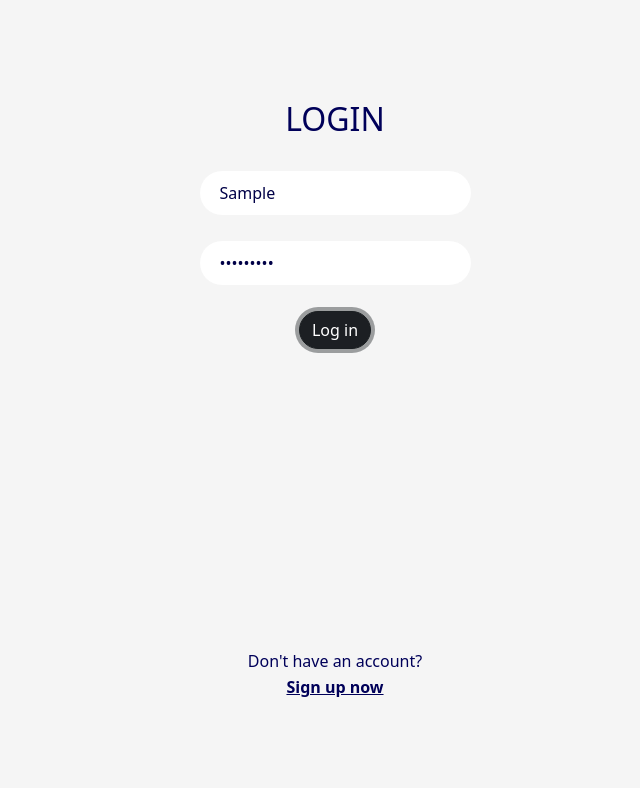
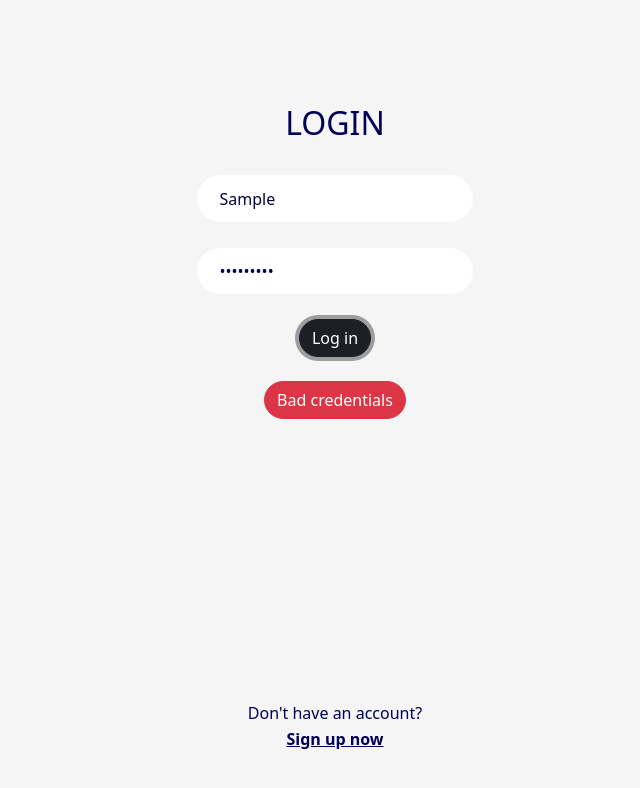
Before and after one commit to codeofcarbon/manageIT_frontend, an Angular app: page /login in a window 1280 px wide. Both pictures are taken after typing "Sample", "Sample123" into the empty fields and a click on the button "Log in". Shown: the top 788 px of the page, without its empty margins (305-945 px from the left). Built offline with nearby package versions, Linux system fonts and the light colour scheme; no server answers.

Commit message:
Login exceptions impl

```diff
--- a/src/app/home/home.component.html
+++ b/src/app/home/home.component.html
@@ -3,10 +3,8 @@
     <div class="d-flex">
         <app-vertical-navbar [user]="userr" [project]="selectedProject"></app-vertical-navbar>
         <div class="borderr" style="border-left: 0px black solid;">
- <!-- ZAKOMENTOWEANE BO NOWA FUNKCJONALNOSC -->
-            <router-outlet>
-            </router-outlet>
-            <!-- <router-outlet *ngIf="selectedProject != null; else elseBlock"></router-outlet> -->
+
+            <router-outlet *ngIf="selectedProject != null; else elseBlock"></router-outlet>
 
             <ng-template #elseBlock>
                 <div class="home">
--- a/src/app/http_interceptor/http-interceptor.ts
+++ b/src/app/http_interceptor/http-interceptor.ts
@@ -8,10 +8,6 @@ import { Observable } from "rxjs";
 export class BasicAuthInterceptor implements HttpInterceptor {
 
     intercept(req: HttpRequest<any>, next: HttpHandler): Observable<HttpEvent<any>> {
-        // if( req.url === 'http://localhost:8080/api/v1/users/authenticate' && req.method === 'GET') {
-        //     console.log('Nothing to intercept')
-        //     return next.handle(req)
-        // }
         req = req.clone({
             withCredentials: true
         });
--- a/src/app/login/login.component.css
+++ b/src/app/login/login.component.css
@@ -1,13 +1,8 @@
 .login-wrapper {
-    margin-top: 100px;
+    margin-top: 13vh;
     flex-direction: column;
     align-items: center;
 }
-
-.form-section {
-    display: flex;
-}
-
 
 .login-space {
     display: flex;
@@ -16,7 +11,7 @@
 }
 
 input {
-    padding: 10px 20px;
+    padding: 1.4vh 2.8vh;
     border-radius: 25px;
     border: 1px solid whitesmoke;
 }
@@ -33,11 +28,19 @@ input:focus {
 
 .btn {
     border-radius: 25px;
-    margin-top: 25px;
+    margin-top: 3vh;
+}
+
+.error-section {
+    height: 5vh;
+}
+
+.error-alert {
+    visibility: hidden;
 }
 
 .register-section {
-    margin-top: 300px;
+    margin-top: 38vh;
     display: flex;
     flex-direction: column;
     align-items: center;
--- a/src/app/login/login.component.html
+++ b/src/app/login/login.component.html
@@ -18,6 +18,10 @@
                 </span>
                 <button type="submit" class="btn btn-dark" (click)="authorize(form.value)">Log in</button>
             </form>
+
+            <div class="error-section text-center">
+                    <div  id="error" class="error-alert btn btn-danger" onclick="this.style.visibility='hidden'">{{error}}</div>
+            </div>
         </section>
 
         <!-- {{form.value | json}} -->
--- a/src/app/login/login.component.ts
+++ b/src/app/login/login.component.ts
@@ -10,6 +10,7 @@ import { User, UserService } from '../services/user.service';
 })
 export class LoginComponent implements OnInit {
 
+  error
   user: User = null
   userForm: FormGroup = this.fb.group({
     username: this.fb.control(''),
@@ -20,8 +21,8 @@ export class LoginComponent implements OnInit {
    }
 
   authorize(user: User) {
-    localStorage.setItem('currentUser', JSON.stringify(user));
-    console.log(localStorage.getItem('currentUser'))
+    // localStorage.setItem('currentUser', JSON.stringify(user));
+    // console.log(localStorage.getItem('currentUser'))
 
     this.userService.authenticate(user.username, user.password).subscribe(val => {
       console.log(val)
@@ -37,7 +38,10 @@ export class LoginComponent implements OnInit {
 
       this.router.navigateByUrl(`/${user.username}/null/table`)
     }, err => {
+          this.error = "Bad credentials"
+          document.getElementById('error').style.visibility = 'visible'
           console.log(err)
+          console.log(this.error)
     })
   }
 
--- a/src/app/routes/backlog/backlog.component.ts
+++ b/src/app/routes/backlog/backlog.component.ts
@@ -129,6 +129,8 @@ export class BacklogComponent implements OnInit {
       this.getAllSprints()
       this.getAllTasks()
     }, err => {
+      this.error = 'There must be a date in the future';
+      document.getElementById('errorAlert').style.visibility = "visible"
       console.log(err.error)
     })
   }
--- a/src/app/services/user.service.ts
+++ b/src/app/services/user.service.ts
@@ -26,7 +26,8 @@ export class UserService {
   authenticate(username, password): Observable<any> {
     this.httpOptions = {
       headers: new HttpHeaders({ 'Content-type': 'application/json',
-                                 'Authorization': 'Basic ' + btoa(`${username}:${password}`) })
+                                 'Authorization': 'Basic ' + btoa(`${username}:${password}`),
+                                 'X-Requested-With': 'XMLHttpRequest' })
     }
     return this.http.get<User>(`${this.url}/authenticate`, this.httpOptions)
   }
```
